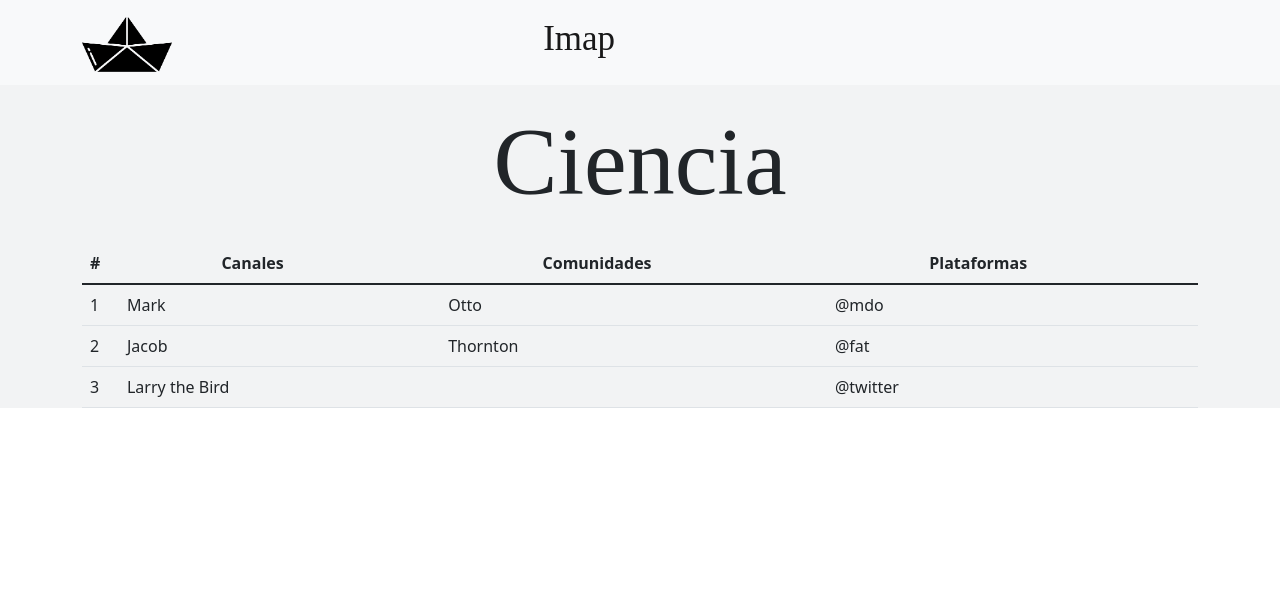
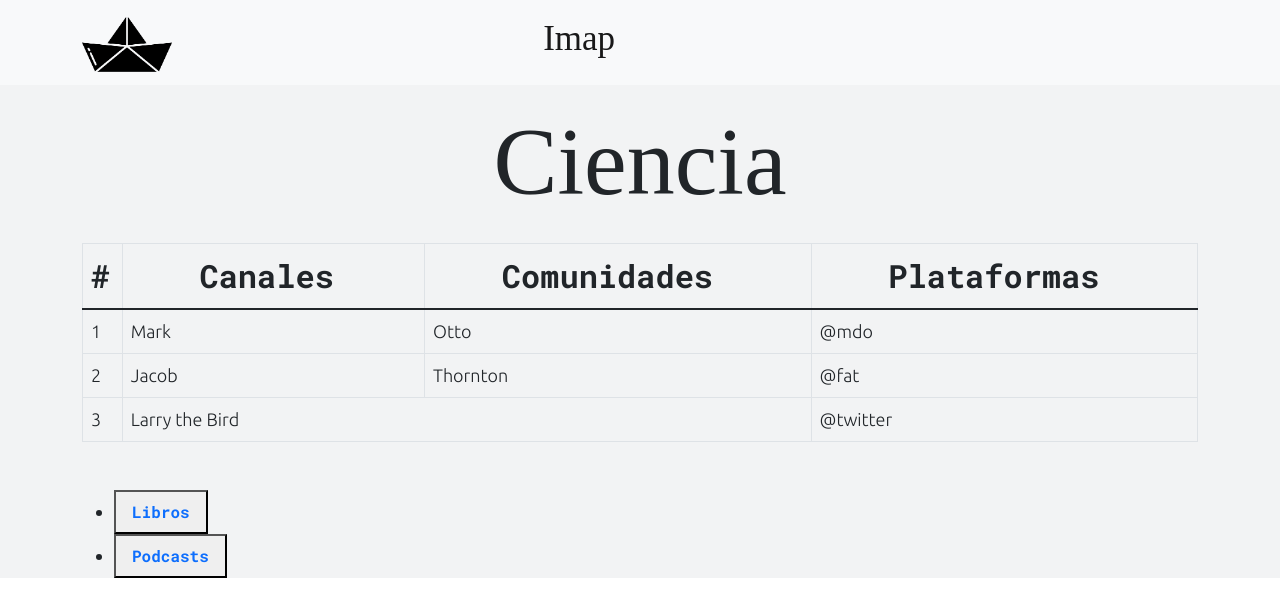
Before and after one commit to s11o-4/Imap, a React (Create React App) app: page /Ciencia in a window 1280 px wide. Shown: the top 616 px of the page. Built offline with nearby package versions, Linux system fonts and the light colour scheme; a web font is replaced by a local one.

Commit message:
contenido de ciencia

```diff
--- a/public/index.html
+++ b/public/index.html
@@ -30,6 +30,8 @@
   <!-- contenido -->
   <link href="https://fonts.googleapis.com/css2?family=Nunito:wght@500&display=swap" rel="stylesheet">
   <link href="https://fonts.googleapis.com/css2?family=Fira+Sans:ital,wght@1,200&display=swap" rel="stylesheet">
+  <link href="https://fonts.googleapis.com/css2?family=Roboto+Mono:wght@700&display=swap" rel="stylesheet">
+  <link href="https://fonts.googleapis.com/css2?family=Ubuntu:wght@300&display=swap" rel="stylesheet">
   <title>Imap</title>
 
 </head>
--- a/src/App.css
+++ b/src/App.css
@@ -29,9 +29,9 @@
   font-size: 1vw;
 }
 
-#button_ver_mapa{
-  font-family: 'Nunito', sans-serif;
-  font-size: 20px;
+.content_title{
+  font-family: 'Roboto Mono', monospace;
+  font-size: 1rem;
 }
 
 /* Media queries */
--- a/src/App.js
+++ b/src/App.js
@@ -37,8 +37,8 @@ function App() {
           <Route path="/"
             element={
               <div>
-                <Navbar_generator />
-                <Title_description />
+                <NavbarGenerator />
+                <TitleDescription />
                 <MapsClass />
               </div>
             }
@@ -46,7 +46,7 @@ function App() {
           <Route path="/Ciencia"
             element={
               <div>
-                <Navbar_generator />
+                <NavbarGenerator />
                 <Ciencia />
               </div>
             }
@@ -58,7 +58,7 @@ function App() {
   );
 }
 
-function Navbar_generator() {
+function NavbarGenerator() {
   return (
     <div id='navbar'>
       <Navbar bg="light" expand="sm" fixed="top">
@@ -80,7 +80,7 @@ function Navbar_generator() {
   )
 }
 
-function Title_description() {
+function TitleDescription() {
   return (
     <div>
       <h1 id='title' class="text-center">
@@ -115,7 +115,9 @@ function Map(props) {
           onClick={() => {
             navigate(props.id)
           }}>
-          Ver mapa
+          <span class="content_title">
+            Ver mapa
+          </span>
         </Button>
       </Card.Body>
     </Card>
--- a/src/maps/Ciencia.js
+++ b/src/maps/Ciencia.js
@@ -5,8 +5,9 @@ import './Maps.css'
 //React-bootstrap
 import Table from 'react-bootstrap/Table'
 import Container from 'react-bootstrap/Container'
-import Card from 'react-bootstrap/Card'
-import Button from 'react-bootstrap/Card'
+import Tabs from 'react-bootstrap/Tabs'
+import Tab from 'react-bootstrap/Tab'
+import ListGroup from 'react-bootstrap/ListGroup'
 import 'bootstrap/dist/css/bootstrap.min.css';
 
 function Ciencia() {
@@ -14,6 +15,7 @@ function Ciencia() {
         <div className='Ciencia'>
             <Title />
             <ContentTable />
+            <ContentTabbed />
         </div>
     )
 }
@@ -29,19 +31,29 @@ function Title() {
 }
 
 function ContentTable() {
+    const thStyle = {
+        paddingLeft: '6vw',
+        paddingRight: '5vw'
+    }
     return (
         <div className='table'>
             <Container>
-                <Table responsive="sm" >
-                    <thead>
+                <Table responsive="sm" hover bordered>
+                    <thead class="table_title">
                         <tr>
                             <th>#</th>
-                            <th style={{ paddingLeft: '8vw', paddingRight: '5vw' }}>Canales</th>
-                            <th style={{ paddingLeft: '8vw', paddingRight: '5vw' }}>Comunidades</th>
-                            <th style={{ paddingLeft: '8vw', paddingRight: '5vw' }}>Plataformas</th>
+                            <th
+                                style={thStyle}
+                            >Canales</th>
+                            <th
+                                style={thStyle}>
+                                Comunidades</th>
+                            <th
+                                style={thStyle}>
+                                Plataformas</th>
                         </tr>
                     </thead>
-                    <tbody>
+                    <tbody class="table_content">
                         <tr>
                             <td>1</td>
                             <td>Mark</td>
@@ -66,4 +78,36 @@ function ContentTable() {
     )
 }
 
+function ContentTabbed() {
+    return (
+        <Container>
+            <Tabs
+                defaultActiveKey="profile"
+                id="uncontrolled-tab-example"
+                className="mb-2"
+                class="tabbed_content_title"
+            >
+                <Tab eventKey="libros" title="Libros">
+                    <ListGroup>
+                        <ListGroup.Item>Cras justo odio</ListGroup.Item>
+                        <ListGroup.Item>Dapibus ac facilisis in</ListGroup.Item>
+                        <ListGroup.Item>Morbi leo risus</ListGroup.Item>
+                        <ListGroup.Item>Porta ac consectetur ac</ListGroup.Item>
+                        <ListGroup.Item>Vestibulum at eros</ListGroup.Item>
+                    </ListGroup>
+                </Tab>
+                <Tab eventKey="podcasts" title="Podcasts">
+                    <ListGroup>
+                        <ListGroup.Item>Cras justo odio</ListGroup.Item>
+                        <ListGroup.Item>Dapibus ac facilisis in</ListGroup.Item>
+                        <ListGroup.Item>Morbi leo risus</ListGroup.Item>
+                        <ListGroup.Item>Porta ac consectetur ac</ListGroup.Item>
+                        <ListGroup.Item>Vestibulum at eros</ListGroup.Item>
+                    </ListGroup>
+                </Tab>
+            </Tabs>
+        </Container>
+    )
+}
+
 export default Ciencia
--- a/src/maps/Maps.css
+++ b/src/maps/Maps.css
@@ -12,8 +12,23 @@
 .table{
     padding-left: 1vw;
     padding-right: 1vw;
+    padding-bottom: 2vh;
 }
 
+.table_title{
+  font-family: 'Roboto Mono', monospace;
+  font-size: 2rem;
+}
+
+.tabbed_content_title{
+  font-family: 'Roboto Mono', monospace;
+  font-size: 1rem;
+}
+
+.table_content{
+  font-family: 'Ubuntu', sans-serif;
+  font-size: large;
+}
 
 /* Media queries */
 @media screen
```
